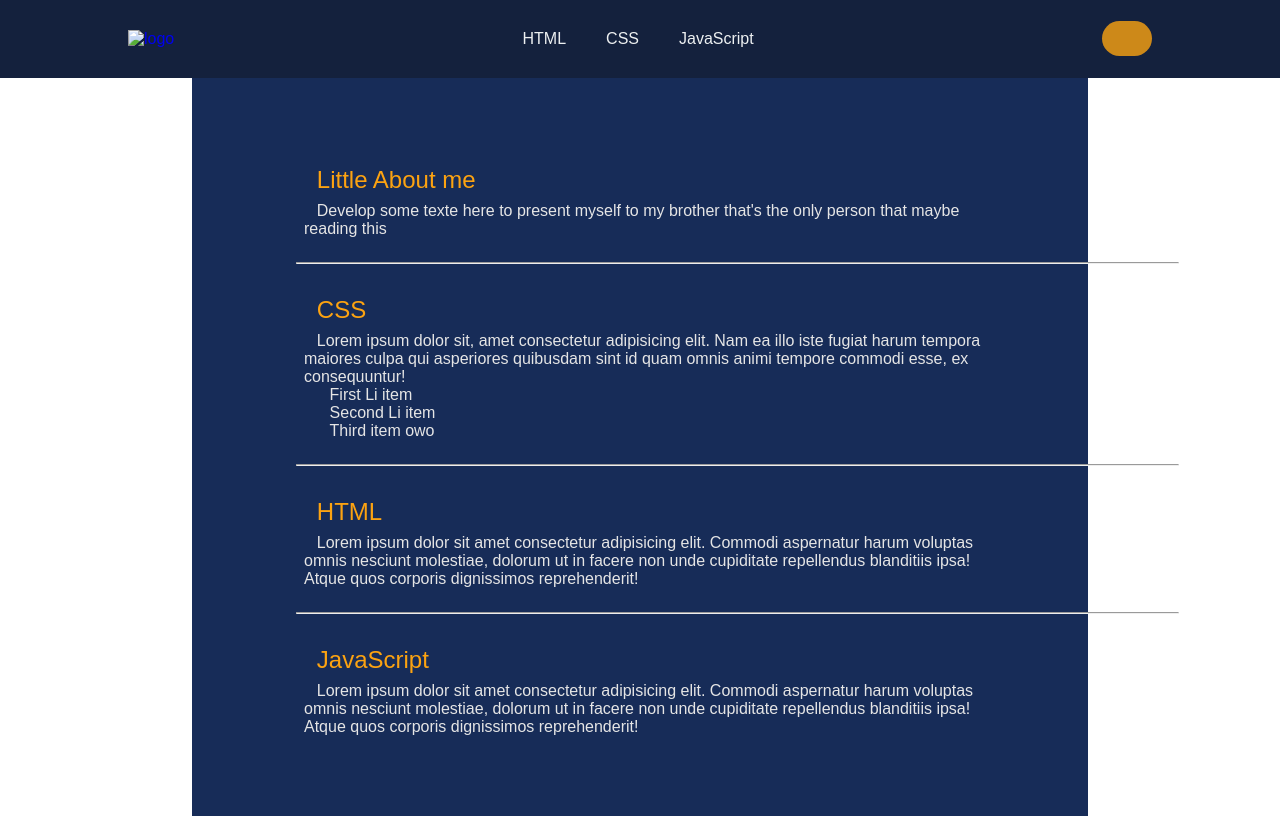
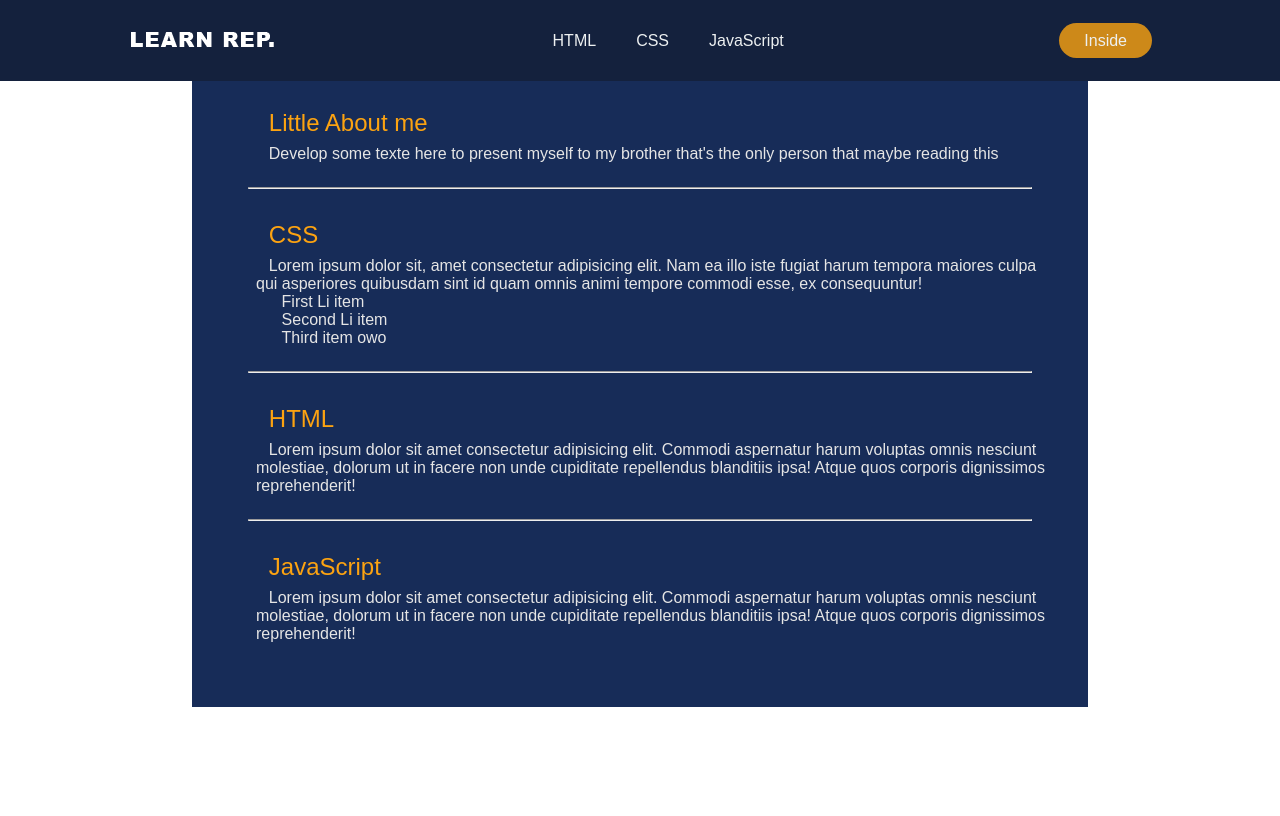
Before and after one commit to GabrielEduardoBrambilla/Learning-Reports, a plain HTML site: page index.html in a window 1280 px wide. Drawn offline with Linux system fonts and the light colour scheme.

Commit message:
Adding logo
Adding logo to nav bar

```diff
--- a/index.html
+++ b/index.html
@@ -11,7 +11,7 @@
   </head>
   <body>
     <header>
-      <a class="logo" href="*"><img src="images/logo_new.png" alt="logo" /></a>
+      <a class="logo" href="*"><img src="imgs/logo.png" alt="logo" /></a>
       <nav>
         <ul class="nav__links">
           <li><a href="*">HTML</a></li>
@@ -20,8 +20,7 @@
         </ul>
       </nav>
       <div>
-        <a class="simple_balance" href="*"></a>
-        <a class="userprofile" href="*"> </a>
+        <a class="userprofile" href="*">Inside</a>
       </div>
       <p class="menu userprofile"><a href="*"></a> Menu</p>
     </header>
@@ -34,7 +33,6 @@
           only person that maybe reading this
         </p>
       </section>
-
       <hr />
       <section class="content">
         <h2 class="title">CSS</h2>
--- a/style.css
+++ b/style.css
@@ -8,17 +8,12 @@
   text-decoration: none;
 }
 
-hr{
-  width: 120%;
-  position: static;
-  align-self: center;
-  text-align: center;
-}
+
 main{
   height: 100%;
   color: #e5e5e5 ;
   margin: 0px 15vw;
-  padding: 10vh;
+  padding: 2.5vh 4vh 5vw;
   background-color: #172c58;
   /* border-left-style: solid;
   border-right-style: solid;
```
Also changed, not shown: imgs/logo.png (added).
